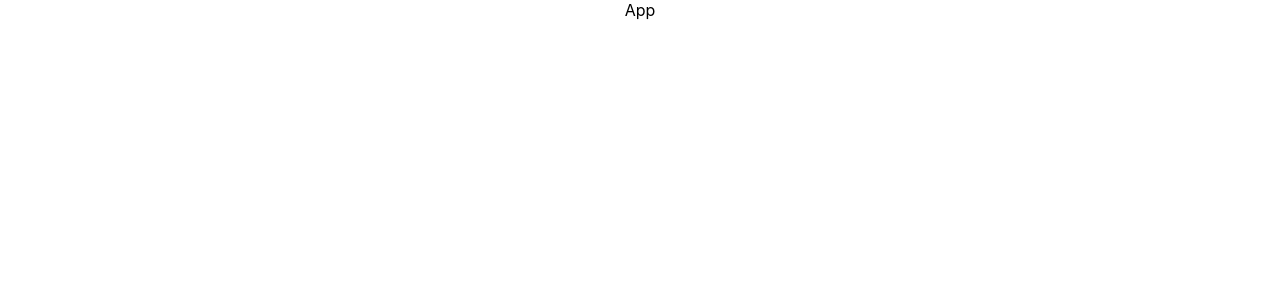
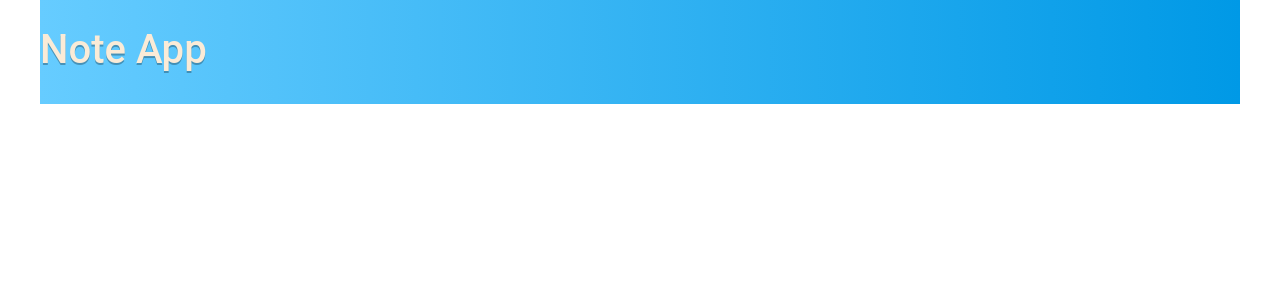
Before and after one commit to heytemisan/react-typescript-noteapp, a React (Create React App) app: page / in a window 1280 px wide. Shown: the top 300 px of the page. Built offline with nearby package versions, Linux system fonts and the light colour scheme.

Commit message:
feat: created head styles

```diff
--- a/src/App.css
+++ b/src/App.css
@@ -1,38 +1,20 @@
-.App {
-  text-align: center;
+* {
+  box-sizing: border-box;
+  margin: 0;
+  padding: 0;
 }
 
-.App-logo {
-  height: 40vmin;
-  pointer-events: none;
+html {
+  line-height: 1.12px;
 }
 
-@media (prefers-reduced-motion: no-preference) {
-  .App-logo {
-    animation: App-logo-spin infinite 20s linear;
-  }
+body {
+  width: 100%;
+  min-height: 100vh;
+  overflow-x: hidden;
 }
 
-.App-header {
-  background-color: #282c34;
-  min-height: 100vh;
-  display: flex;
-  flex-direction: column;
-  align-items: center;
-  justify-content: center;
-  font-size: calc(10px + 2vmin);
-  color: white;
+.App {
+  max-width: 1200px;
+  margin: 0 auto;
 }
-
-.App-link {
-  color: #61dafb;
-}
-
-@keyframes App-logo-spin {
-  from {
-    transform: rotate(0deg);
-  }
-  to {
-    transform: rotate(360deg);
-  }
-}
--- a/src/App.tsx
+++ b/src/App.tsx
@@ -2,6 +2,7 @@ import React, { useState } from 'react';
 import logo from './logo.svg';
 import './App.css';
 import { Note } from './models/note.model';
+import Header from './components/Header';
 
 function App() {
   const [notes, setNotes] = useState<Note[]>([{
@@ -14,7 +15,7 @@ function App() {
 
   return (
     <div className="App">
-        App
+        <Header/>
     </div>
   );
 }
--- /dev/null
+++ b/src/components/Header.css
@@ -0,0 +1,16 @@
+nav {
+    background:linear-gradient(90deg, #66ccff, #0099e6);
+    height: 13vh;
+    color: antiquewhite;
+    font-family: 'KiriFontNormal', roboto, sans-serif;
+}
+
+.header {
+    font-size: 2.5em;
+    line-height: 2.5em;
+    text-align: center;
+    font-weight: 500;
+    text-shadow: 0 2px 0 rgba(0, 0, 0, 0.28);
+    cursor: pointer;
+    position: fixed;
+}
--- a/src/components/Header.tsx
+++ b/src/components/Header.tsx
@@ -1,4 +1,5 @@
 import * as React from 'react';
+import './Header.css'
 
 interface IHeaderProps {
 }
@@ -6,8 +7,8 @@ interface IHeaderProps {
 const Header: React.FunctionComponent<IHeaderProps> = (props) => {
     return (
         <nav>
-            <div>
-                 Note App
+            <div className='header'>
+                Note App
             </div>
         </nav>
     );
--- a/src/index.css
+++ b/src/index.css
@@ -1,13 +1,3 @@
 body {
   margin: 0;
-  font-family: -apple-system, BlinkMacSystemFont, 'Segoe UI', 'Roboto', 'Oxygen',
-    'Ubuntu', 'Cantarell', 'Fira Sans', 'Droid Sans', 'Helvetica Neue',
-    sans-serif;
-  -webkit-font-smoothing: antialiased;
-  -moz-osx-font-smoothing: grayscale;
 }
-
-code {
-  font-family: source-code-pro, Menlo, Monaco, Consolas, 'Courier New',
-    monospace;
-}
--- a/src/index.tsx
+++ b/src/index.tsx
@@ -3,6 +3,7 @@ import ReactDOM from 'react-dom';
 import './index.css';
 import App from './App';
 import reportWebVitals from './reportWebVitals';
+<link rel="stylesheet" media="screen" href="https://fontlibrary.org//face/kirifont" type="text/css"/>
 
 ReactDOM.render(
   <React.StrictMode>
```
Also changed, not shown: src/components/Notes.tsx (deleted), src/components/NotesList.tsx (deleted).
